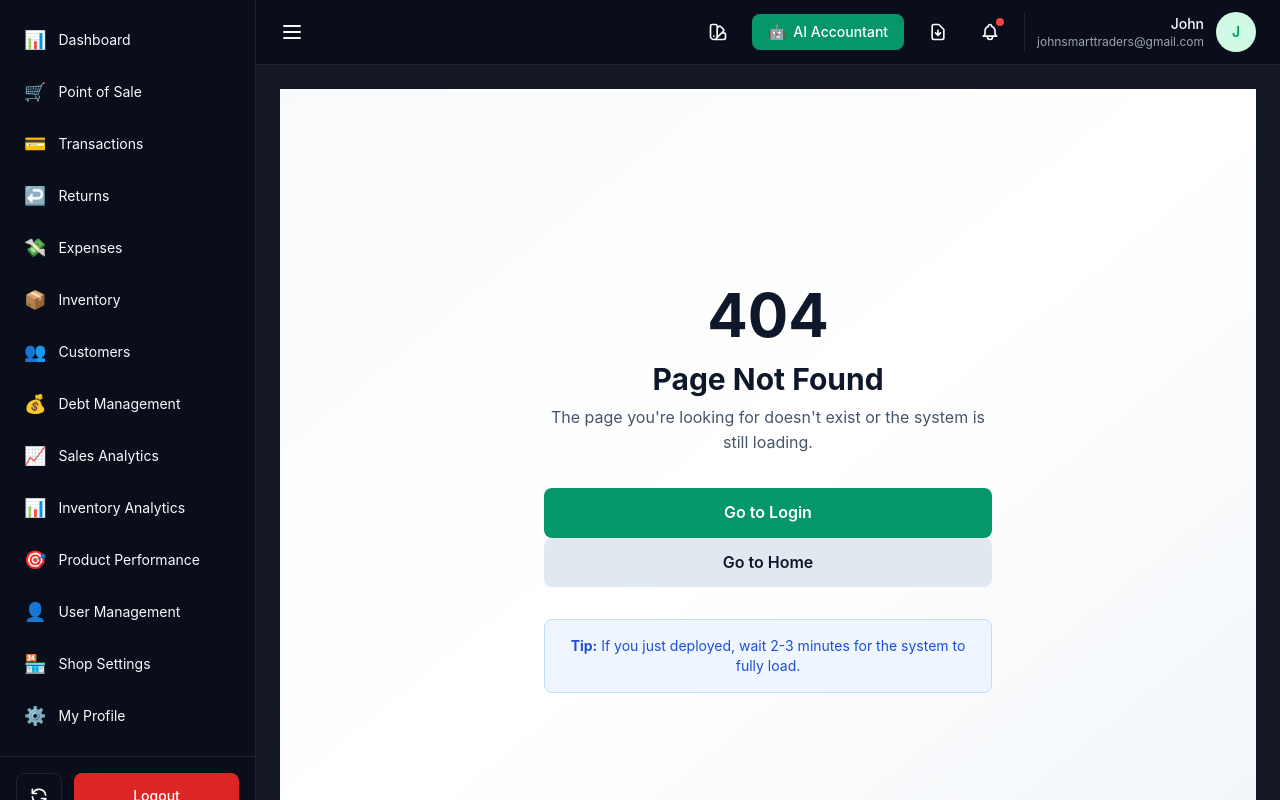
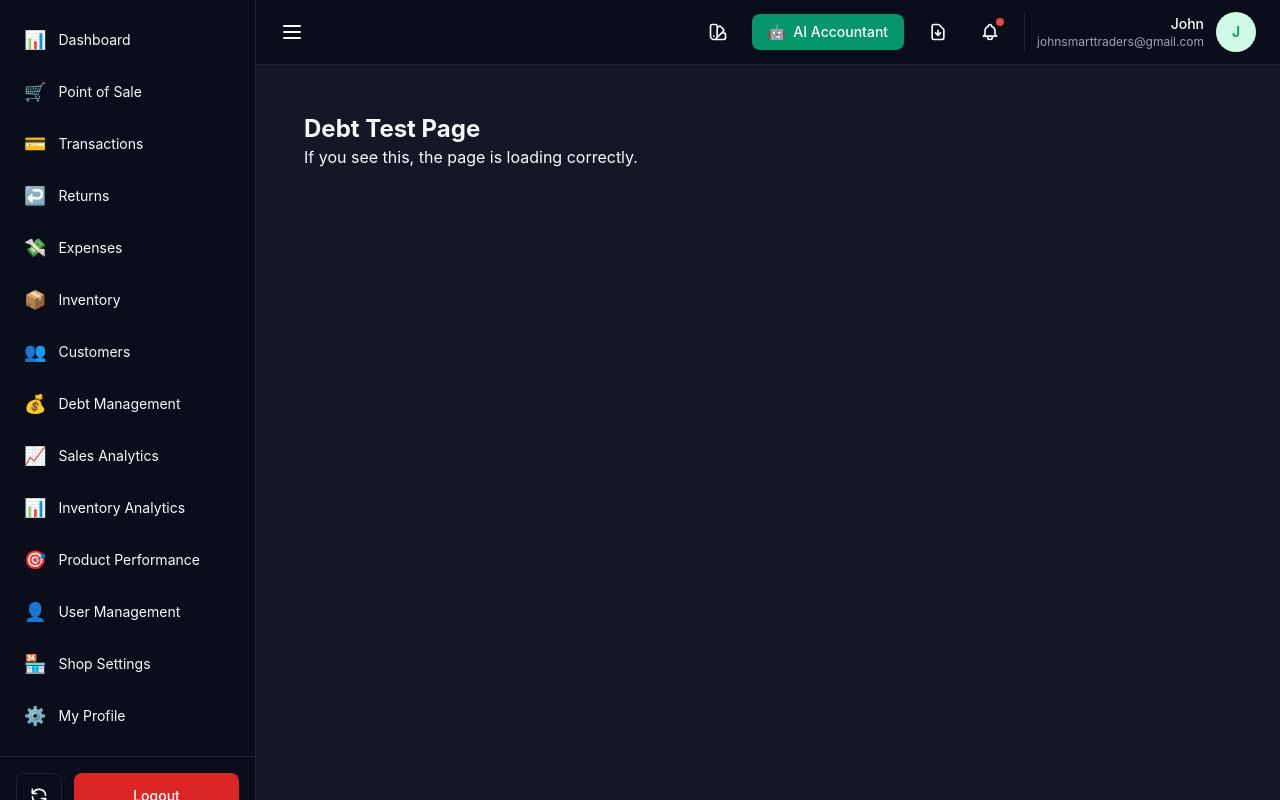
Before and after one commit to brunowachira001-coder/smart-pos-system, a Next.js app: page /debt-test in a window 1280 px wide. Before the commit this address had no page. Built offline with nearby package versions, Linux system fonts and the light colour scheme.

Commit message:
Add test page

```diff
--- /dev/null
+++ b/pages/debt-test.tsx
@@ -0,0 +1,8 @@
+export default function DebtTest() {
+  return (
+    <div className="p-6">
+      <h1 className="text-2xl font-bold">Debt Test Page</h1>
+      <p>If you see this, the page is loading correctly.</p>
+    </div>
+  );
+}
```
